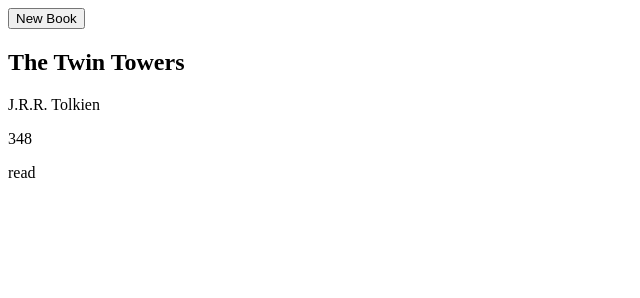
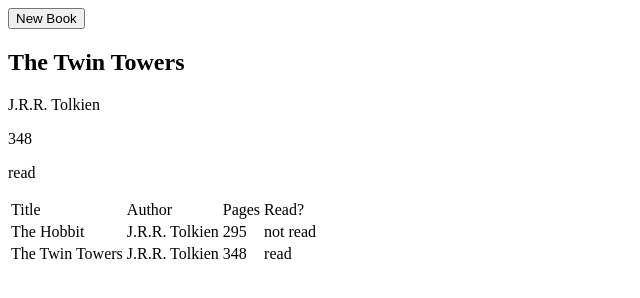
Before and after one commit to Th3-Ian/library_app, a plain HTML site: page index.html in a window 1280 px wide. Shown: the whole page, without its empty margins (0-640 px from the left). Drawn offline with Linux system fonts and the light colour scheme.

Commit message:
added js table creater for book_library

```diff
--- a/index.html
+++ b/index.html
@@ -34,7 +34,7 @@
       <p id="pages_output"></p>
       <p id="read_output"></p>
     </div>
-    </form>
+    <div id="container"></div>
   </body>
   <script src="library_app.js"></script>
 </html>
--- a/library_app.js
+++ b/library_app.js
@@ -1,5 +1,6 @@
 let my_library = [];
 
+var lib_cols = ['Title', 'Author', 'Pages', 'Read?']
 
 function Book(title, author, pages, read) {
   this.title = title
@@ -39,6 +40,8 @@ const two_towers = new Book('The Twin Towers', 'J.R.R. Tolkien', '348', 'read')
 
 addBookToLibrary(the_hobbit)
 addBookToLibrary(two_towers)
+the_hobbit.sayName()
+two_towers.sayName()
 
 function showLibrary() {
 	output = "";
@@ -48,9 +51,62 @@ function showLibrary() {
    document.getElementById("output").innerHTML = output;
 }
 
-the_hobbit.sayName()
-two_towers.sayName()
+// Table Constructor
 
+var t = document.createElement('table');
+t.classList.add('book-table', 'listing');
+
+t.appendChild(document.createElement('thead'));
+t.querySelector('thead').appendChild(document.createElement('tr'));
+
+for (var i = 0; i < lib_cols.length; i++) {
+	var heading = document.createElement('td');
+	heading.textContent = lib_cols[i];
+	t.querySelector('thead tr').appendChild(heading);
+}
+
+document.getElementById('container').appendChild(t);
+
+
+// Create Table Rows
+
+for (var i = 0; i < my_library.length; i++) {
+	var s = my_library[i];
+	var r = document.createElement('tr');
+
+	r.dataset.personId = s.id;
+	r.id = s.title.toLowerCase() + "-row";
+
+	var titleCell = document.createElement('td');
+	titleCell.textContent = s.title;
+	titleCell.classList.add('title');
+	titleCell.dataset.personId = s.id;
+
+	var authorCell = document.createElement('td');
+	authorCell.textContent = s.author;
+	authorCell.classList.add('author');
+	authorCell.dataset.personId = s.id;
+
+	var pageCell = document.createElement('td');
+	pageCell.textContent = s.pages;
+	pageCell.classList.add('pages');
+	pageCell.dataset.personId = s.id;
+
+	var readCell = document.createElement('td');
+	readCell.textContent = s.read;
+	readCell.classList.add('read');
+	readCell.dataset.personId = s.id;
+
+	r.appendChild(titleCell);
+	r.appendChild(authorCell);
+	r.appendChild(pageCell);
+	r.appendChild(readCell);
+
+	t.appendChild(r);
+}
+
+
+// New Book Button
 
 const toggleModal = () => {
 	document.querySelector('.modal').classList.toggle('modal--hidden');
```
Lines whose indentation alone changed are shown as unchanged.
